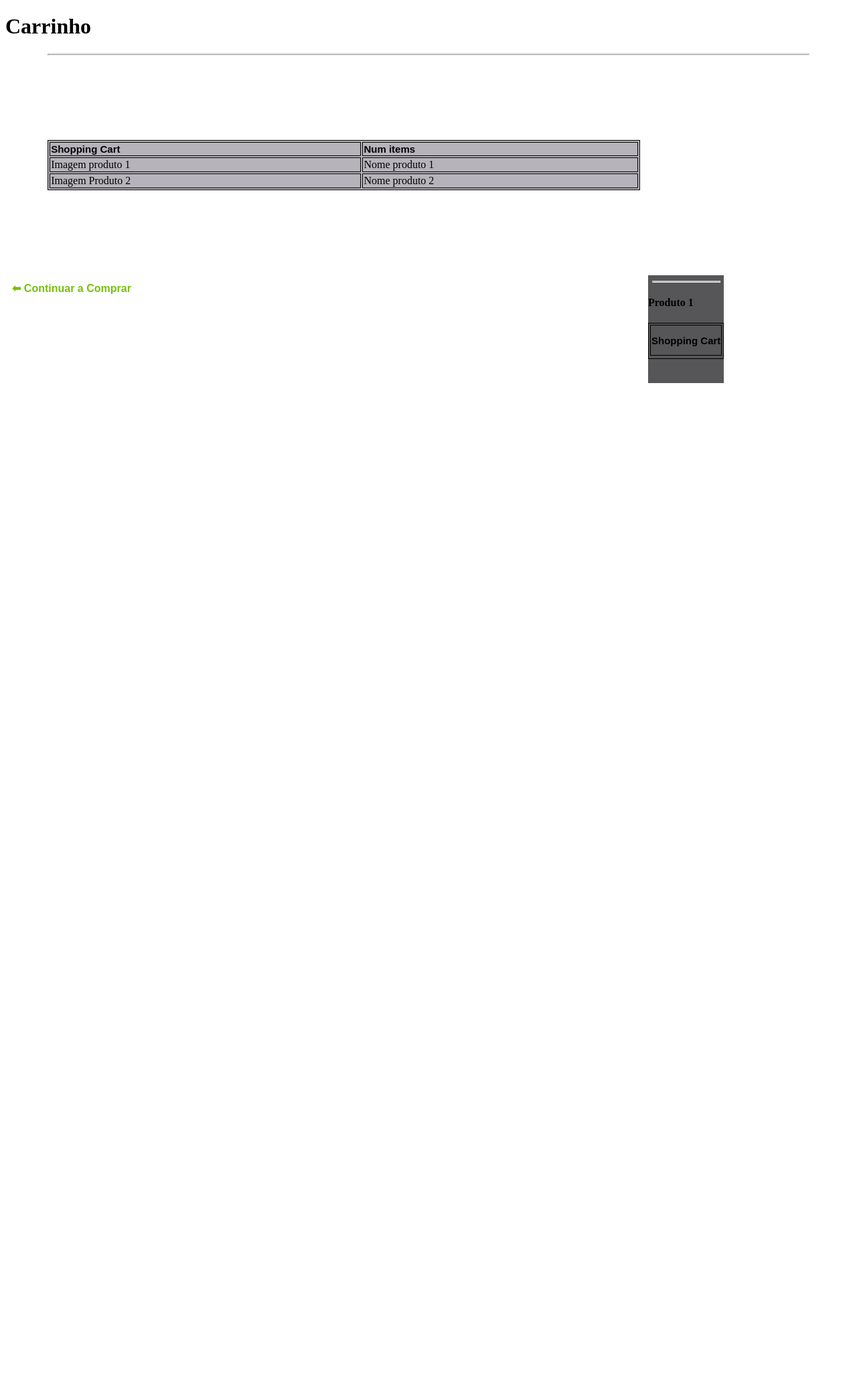
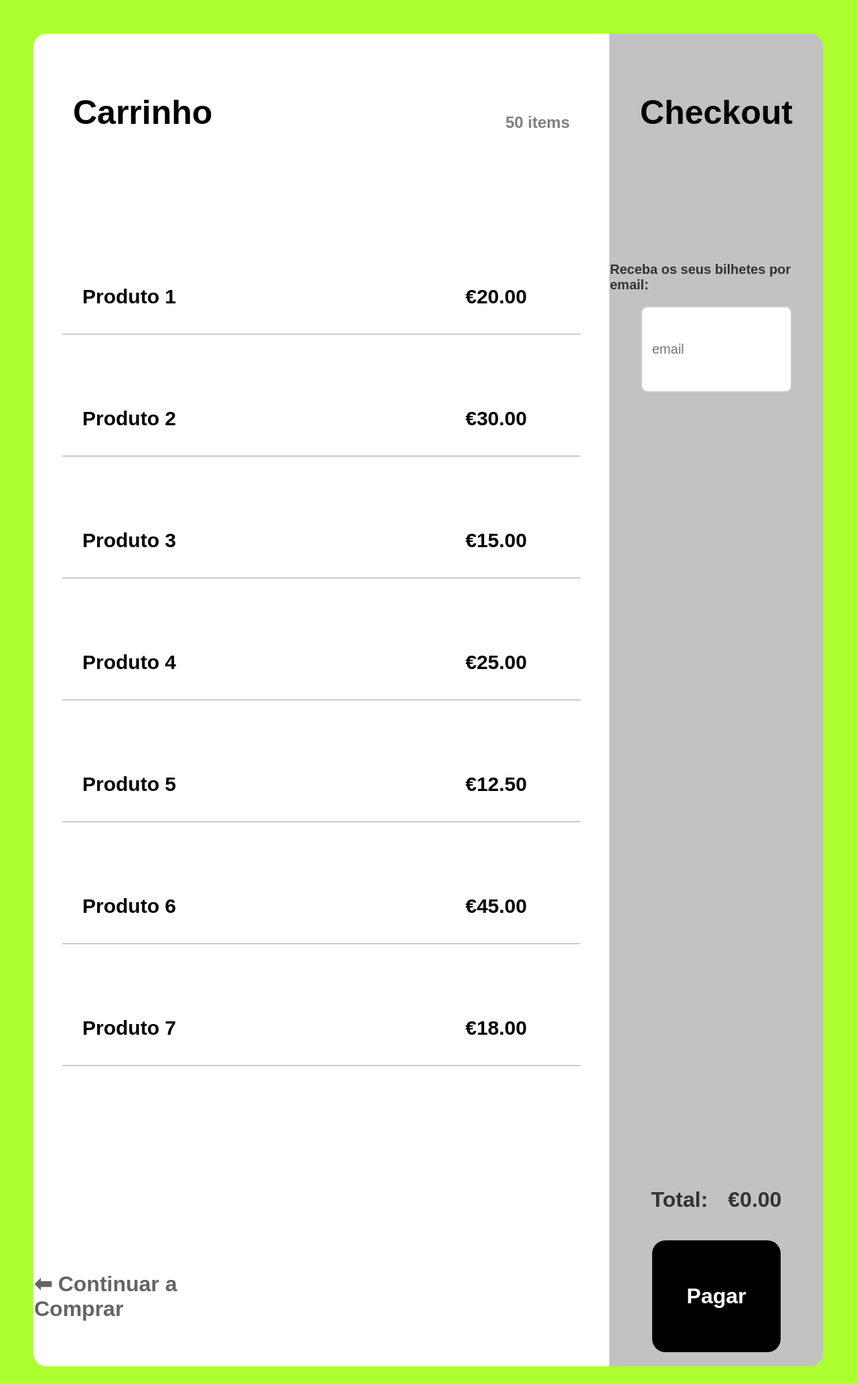
Before and after one commit to Daniel-Silva-1240955/DEAPC-P18-Venda-de-bilhetes, a PHP site: page /scripts/carrinho.html in a window 1280 px wide. Shown: the top 2065 px of the page at 67% size. Run offline with PHP 8.4, Linux system fonts and the light colour scheme; lists and menus that the app fills with data are empty.

Commit message:
Finalização de Layout Shopping Cart

```diff
--- a/Guiões/W1/scripts/carrinho.html
+++ b/Guiões/W1/scripts/carrinho.html
@@ -2,6 +2,7 @@
 
 <html lang="pt">
     <link rel="stylesheet" href="../styles/style_carrinho.css">
+    <link rel="stylesheet" href="../styles/style_background.css">
 
 <head>
     <meta charset="UTF-8">
@@ -10,53 +11,107 @@
 </head>
 
 <body>
-    <header>
-        <h1>Carrinho</h1>
-    </header>
-    <hr class="solid">
+    <div class="alinhamento-tabela">
+        <table class="background-branco-tabela">
+            <colgroup>
+                <col span="2">
+                <col span="1" class="background-cinza-tabela">
+            </colgroup>
 
-    <div class="background-cinzaClaro">
-        <table style="width:100%">
             <tr>
-                <th class="table-header">
-                Shopping Cart
-                </th>
-                <th class="table-header">
-                    Num items
-                </th>
+                <th class="table-header left">Carrinho</th>
+                <th class="table-header center">50 items</th>
+                <th class="table-header right">Checkout</th>
             </tr>
 
+
             <tr>
-                <td>Imagem produto 1</td>
-                <td>Nome produto 1</td>
+                <td colspan="2" class="product-cell">
+                    <!-- Scrollable section inside merged cell -->
+                    <div class="scrollable-wrapper">
+                        <div class="scrollable-products">
+                            <div class="product-item">
+                                <span>Produto 1</span>
+                                <span>€20.00</span>
+                            </div>
+                            <div class="product-item">
+                                <span>Produto 2</span>
+                                <span>€30.00</span>
+                            </div>
+                            <div class="product-item">
+                                <span>Produto 3</span>
+                                <span>€15.00</span>
+                            </div>
+                            <div class="product-item">
+                                <span>Produto 4</span>
+                                <span>€25.00</span>
+                            </div>
+                            <div class="product-item">
+                                <span>Produto 5</span>
+                                <span>€12.50</span>
+                            </div>
+                            <div class="product-item">
+                                <span>Produto 6</span>
+                                <span>€45.00</span>
+                            </div>
+                            <div class="product-item">
+                                <span>Produto 7</span>
+                                <span>€18.00</span>
+                            </div>
+                            <div class="product-item">
+                                <span>Produto 8</span>
+                                <span>€22.50</span>
+                            </div>
+                            <div class="product-item">
+                                <span>Produto 9</span>
+                                <span>€35.00</span>
+                            </div>
+                            <div class="product-item">
+                                <span>Produto 10</span>
+                                <span>€28.00</span>
+                            </div>
+                        </div>
+                    </div>
+                </td>
+
+                <td>
+                    <div class="cell center" style="height: 100%; justify-content: space-between;">
+                        <div class="email-box">
+                            <label for="email">Receba os seus bilhetes por email:</label>
+                            <input type="email" id="email" name="email" placeholder="email">
+                        </div>
+                        <div class="total-box">
+                            <span>Total:</span>
+                            <span id="total-valor">€0.00</span>
+                        </div>
+                    </div>
+                </td>
             </tr>
-            <tr>
-                <td>Imagem Produto 2</td>
-                <td>Nome produto 2</td>
+
+
+            <tr class="table-footer">
+                <td>
+                    <div class="cell left">
+                        <a href="../scripts/pagina_principal.html" class="botao back" style="float: left;">⬅ Continuar a Comprar</a>
+
+                    </div>
+                </td>
+
+                <td></td>
+                <td>
+                    <div class="cell center">
+                        <button class="botao pagar">Pagar</button>
+                    </div>
+                </td>
             </tr>
+
+
         </table>
     </div>
 
-
-    <div class="background-cinza">
-        <table style="width:100%">
-            <th>
-                <h2 class="table-header">Shopping Cart</h2>
-            </th>
-
-            <hr class="solid">
-            <tr>
-                <h4>Produto 1</h4>
-            </tr>
-        </table>
-
-
-        <br><br>
-    </div>
-
-    <div>
+    <!---<div>
         <a href="../scripts/pagina_principal.html" class="button" style="float: left;">⬅ Continuar a Comprar</a>
-    </div>
+    </div>--->
     </body>
     <footer>
 
--- /dev/null
+++ b/Guiões/W1/styles/style_background.css
@@ -0,0 +1,5 @@
+body
+{
+    font-family: Arial, Helvetica, sans-serif;
+    background-color:greenyellow;
+}
--- a/Guiões/W1/styles/style_carrinho.css
+++ b/Guiões/W1/styles/style_carrinho.css
@@ -1,70 +1,271 @@
-a
-{
-    background-color: transparent;
-    border-radius: 35%;
-    border: none;
-    color:rgb(119, 192, 10);
-    padding: 10px;
-    text-align: center;
-    text-decoration: none;
-    display: inline-block;
-    font-size: 16px;
-    font-family: Arial, Helvetica, sans-serif;
-    font-weight: bold;
-    cursor: pointer;
+/*Estilo geral do documento*/
+body, html {
+  height: 100%;
+  margin: 0;
 }
 
-.background-cinzaClaro
-{
-    background-color: rgb(183, 179, 187);
-    position: sticky;
-    margin-left: 5%;
-    margin-top: 10%;
-    margin-right: 25%;
-    margin-bottom: 10%;
+/*Aplicar cor e estilo de borda nas células*/
+th, td {
+  border: 0px solid rgb(35, 35, 189);
 }
 
-.background-cinza
-{
-    background-color: rgb(86, 85, 87);
-    position: absolute;
-    margin-left: 75%;
-    margin-top: 0%;
-    margin-right: 10%;
-    margin-bottom: 10%;
+
+
+
+
+/*Responsável por alinhar tabela na página*/
+.alinhamento-tabela {
+  height: 100%;
+  width: 100%;
+  display: flex;
+  justify-content: center;
+  align-items: center;
 }
 
-.table-header
+/*Fundo branco da tabela*/
+.background-branco-tabela
 {
-    font-family: Arial, Helvetica, sans-serif;
-    font-size: 15px;
-    color: black;
-    text-align:left;
+  background-color: rgb(255, 255, 255);
+  width: calc(100vw - 100px);   /* 10vw left + 10vw right */
+  height: calc(100vh - 100px);  /* 10vh top + 10vh bottom */
+  border: 0px solid transparent;
+  border-collapse:separate;
+  border-spacing: 0;
+  border-radius: 20px;
+  overflow: hidden;
 
 }
 
-/* Solid border */
-hr.solid {
-  border-top: 2px solid #bbb;
-  margin-left: 5%;
-  margin-right: 5%;
-}
-
-.vl {
-  border-left: 2px solid green;
-  height: 100px;
-  position:sticky;
-  margin-left: 10%;
-}
-
-.vertical-line{
-      width: 1px; /* Line width */
-      background-color: black; /* Line color */
-      height: 80%; /* Override in-line if you want specific height. */
-      margin-left:99px;
+/*Fundo cinza da tabela*/
+.background-cinza-tabela
+{
+  background-color: rgb(194, 194, 194);
+  width: 25vw;
 
 }
 
-table, th, td {
-  border:1px solid black;
+
+/*Cabeçalho da Tabela*/
+.table-header {
+  font-family: Arial, Helvetica, sans-serif;
+  vertical-align: bottom;
+  height: 7vh;
 }
+
+/*Cabeçalho da Tabela do lado esquerdo*/
+.table-header.left {
+  text-align: left;
+  font-size: 50px;
+  padding-left: 5%;
+  color: black;
+}
+
+/*Cabeçalho da Tabela no centro*/
+.table-header.center {
+  text-align: right;
+  font-size: 24px;
+  padding-right: 5%;
+  color: gray;
+}
+
+/*Cabeçalho da Tabela do lado direito*/
+.table-header.right {
+  text-align: center;
+  font-size: 50px;
+  color: black;
+}
+
+/*Caixa de input do email*/
+.email-box{
+  display: flex;
+  flex-direction: column;
+  align-items: center;
+  margin-top: 15vw;
+  gap: 20px;
+  font-family: Arial, Helvetica, sans-serif;
+}
+
+.email-box label {
+  font-size: 20px;
+  font-weight: bold;
+  color: #333;
+}
+
+.email-box input[type="email"] {
+  width: 15vw;
+  height: 5vh;
+  padding: 10px 15px;
+  font-size: 20px;
+  border: 2px solid #ccc;
+  border-radius: 10px;
+  outline: none;
+  transition: border-color 0.3s ease;
+}
+
+.email-box input[type="email"]:focus {
+  border-color: rgb(13, 14, 13);
+}
+
+.total-box {
+  font-size: 32px;
+  font-weight: bold;
+  color: #333;
+  display: flex;
+  gap: 30px;
+  justify-content: center;  /* Align total text horizontally */
+  margin-bottom: 20px;
+}
+
+/*Classe genérica de um botão*/
+.botao {
+  display: flex;
+  justify-content: center;
+  align-items: center;
+  font-family: Arial, Helvetica, sans-serif;
+  font-weight: bold;
+  font-size: 32px;
+  height: 8vh;
+  border: none;
+  border-radius: 20px;
+  cursor: pointer;
+
+}
+
+
+/*Estilo do botão para voltar*/
+.botao.back {
+  color: rgb(100, 100, 100);
+  background-color: transparent;
+  text-decoration: none;
+  width: 20vw;
+  transition:
+    background-color 0.3s ease,
+    transform 0.2s ease,
+    box-shadow 0.3s ease,
+    text-decoration 0.3s ease;
+}
+
+/*Ativa quando se coloca o rato em cima do botão*/
+.botao.back:hover {
+  text-shadow: #000000;
+  transform: scale(1.05);
+  text-decoration: underline; /*Underline text */
+  text-shadow: 1px 1px 2px rgba(0, 0, 0, 0.3); /*Shadow effect */
+}
+
+/*Estilo do botão de pagamento*/
+.botao.pagar
+{
+    color: white;
+    background-color:black;
+    text-decoration: none;
+    cursor: pointer;
+    width: 15vw;
+    transition: background-color 0.3s ease, transform 0.2s ease;
+
+}
+/*Ativa quando se coloca o rato em cima do botão*/
+.botao.pagar:hover {
+  background-color: #333;
+  transform: scale(1.05);
+}
+
+/*Última row da tabela*/
+.table-footer
+{
+  height: 10vh;
+}
+
+/*Usado para alinhar objetos em divs nas células*/
+.cell
+{
+  display: flex;
+}
+.cell.left
+{
+  justify-content: left;
+  align-items: left;
+}
+.cell.center
+{
+  flex-direction: column;
+  justify-content: center;
+  align-items: center;
+  width: 100%;
+}
+.cell.right
+{
+  justify-content: right;
+  align-items: right;
+}
+
+
+/*Aplicar arredondamento de cantos pois da forma que estou a afzer é mais complicado*/
+.background-branco-tabela tr:first-child th:first-child {
+  border-top-left-radius: 20px;
+}
+.background-branco-tabela tr:first-child th:last-child {
+  border-top-right-radius: 20px;
+}
+.background-branco-tabela tr:last-child td:first-child {
+  border-bottom-left-radius: 20px;
+}
+.background-branco-tabela tr:last-child td:last-child {
+  border-bottom-right-radius: 20px;
+}
+
+
+
+
+
+
+
+/* Fixed dimensions for the table cell that holds the products */
+.product-cell {
+    /*height: 50vh;     /* Set a fixed height for the cell */
+    padding: 0;       /* Ensure no extra padding is applied */
+    overflow: hidden; /* Hide anything that exceeds the boundaries of the cell */
+    height: 100%;             /* Ensure it takes full height of the cell */
+
+  }
+
+/* Wrapper to center the scrollable content inside the product-cell */
+.scrollable-wrapper {
+    display: flex;              /* Enable flexbox to center the scrollable-products */
+    justify-content: center;    /* Center horizontally */
+    align-items: center;        /* Center vertically */
+    width: 100%;                /* Ensure it takes full width of the parent cell */
+    height: 100%;               /* Ensure it takes full height of the parent cell */
+}
+
+/* Add some styles for the scrollable product list */
+.scrollable-products {
+    display: flex;
+    flex-direction: column;
+
+    height: 60vh;
+    width: 90%;
+    overflow-y: auto;   /* Add vertical scrolling */
+    gap: 50px;          /* Add some gap between product items */
+    padding: 10px;
+    border: 0px solid #ccc;
+    border-radius: 10px;
+}
+
+/* Style for individual product items */
+.product-item {
+    display: flex;
+    align-items: center;
+    justify-content: space-between;
+    min-height: 50px;  /* Minimum height for each product item */
+    font-size: 30px;
+    background-color: transparent;
+    border-bottom: 2px solid #ccc;  /* Add a line between products (light grey) */
+    padding: 30px;
+    margin-bottom: 20px; /* Optional: add some spacing between products */
+}
+
+.product-item span {
+    margin-right: 50px;
+    font-weight: bold;
+}
```
Also changed, not shown: 2 other files.
